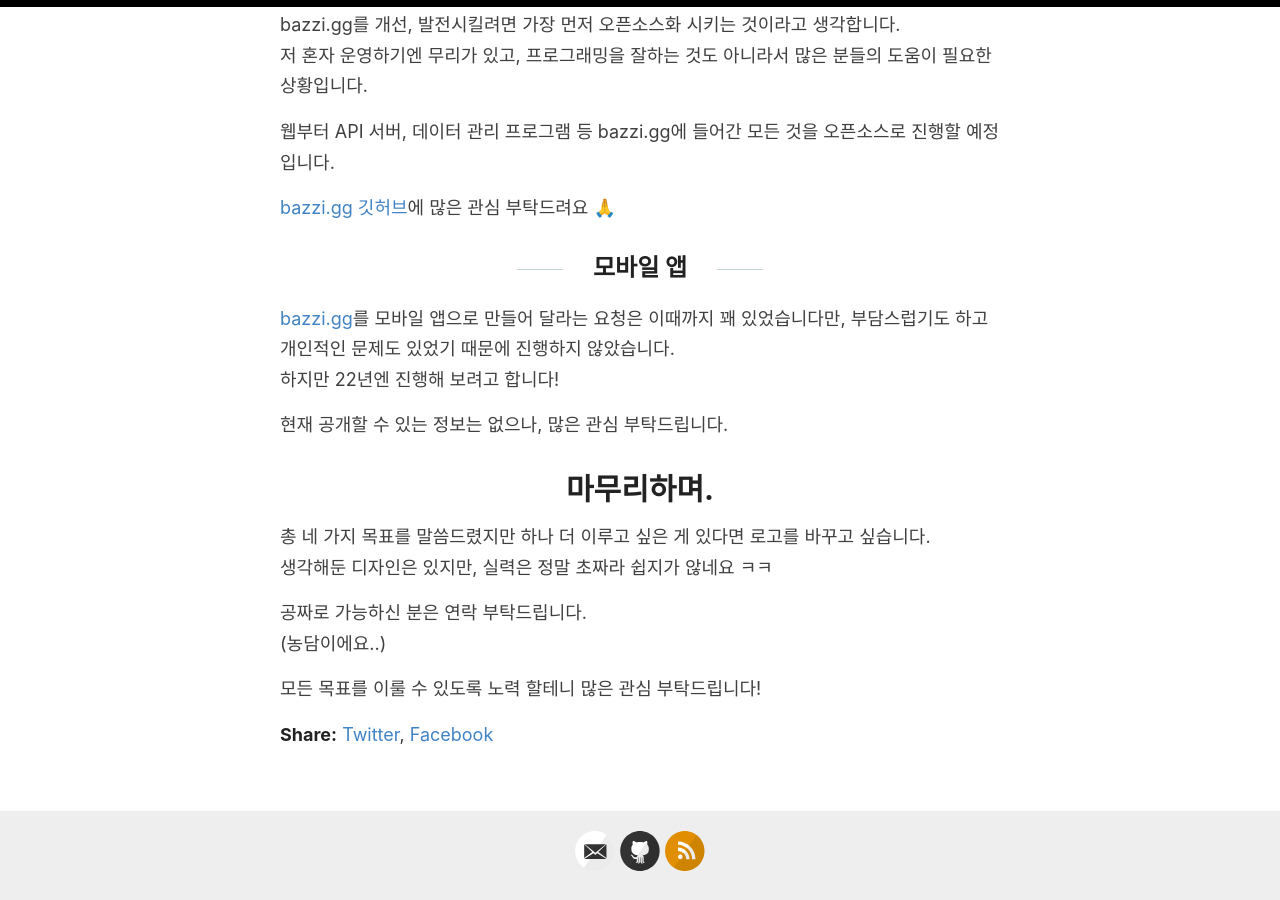
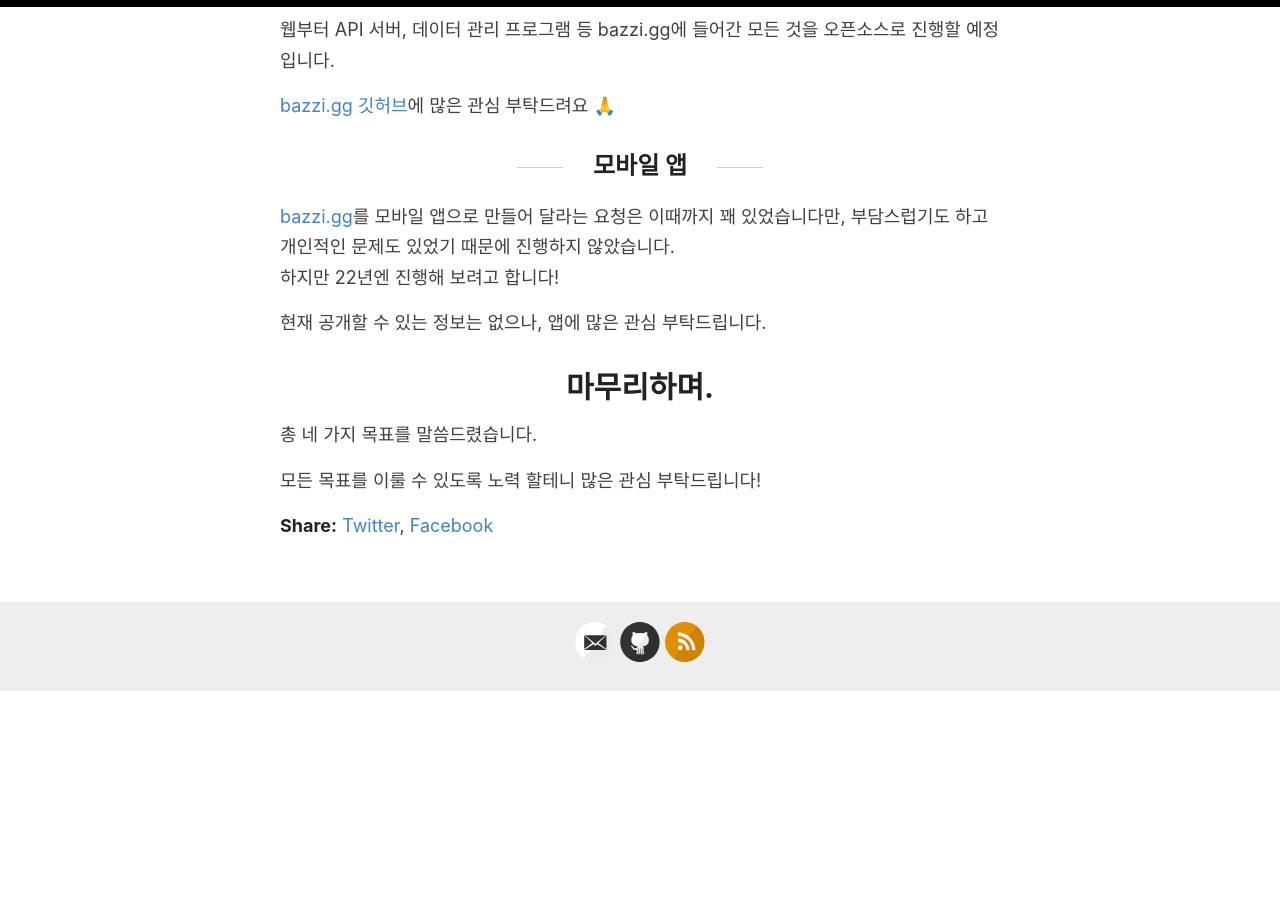
Before and after one commit to bazzi-gg/bazzi-gg.github.io, a Jekyll site: the page built from _posts/2022-01-06-2022-bazzi-gg.md, in a window 1280 px wide and 900 px high, scrolled down 1361 px. Built offline with Jekyll 4.4.1, drawn with Linux system fonts in a browser that asks for light colours; our own code applies the rules of GitHub Pages for plain Markdown files; after the commit the page ends 2052 px from its top, so only the background shows below that; some of the changed text lies outside the part shown.

Commit message:
Update 2022-01-06-2022-bazzi-gg.md

```diff
--- a/_posts/2022-01-06-2022-bazzi-gg.md
+++ b/_posts/2022-01-06-2022-bazzi-gg.md
@@ -1,7 +1,7 @@
 ---
 layout: post
 title:  2022 bazzi.gg
-categories: [2022]
+categories: 2022
 excerpt: 2022년 새해가 밝았습니다. bazzi.gg는 어떤 22년을 보내게 될까요?
 ---
 
@@ -42,13 +42,9 @@ bazzi.gg를 개선, 발전시킬려면 가장 먼저 오픈소스화 시키는
 [bazzi.gg](http://bazzi.gg)를 모바일 앱으로 만들어 달라는 요청은 이때까지 꽤 있었습니다만, 부담스럽기도 하고 개인적인 문제도 있었기 때문에 진행하지 않았습니다.
 하지만 22년엔 진행해 보려고 합니다!
 
-현재 공개할 수 있는 정보는 없으나, 많은 관심 부탁드립니다.
+현재 공개할 수 있는 정보는 없으나, 앱에 많은 관심 부탁드립니다.
 
 # 마무리하며.
-총 네 가지 목표를 말씀드렸지만 하나 더 이루고 싶은 게 있다면 로고를 바꾸고 싶습니다.
-생각해둔 디자인은 있지만, 실력은 정말 초짜라 쉽지가 않네요 ㅋㅋ
-
-공짜로 가능하신 분은 연락 부탁드립니다.
-(농담이에요..)
+총 네 가지 목표를 말씀드렸습니다.
 
 모든 목표를 이룰 수 있도록 노력 할테니 많은 관심 부탁드립니다!
```
